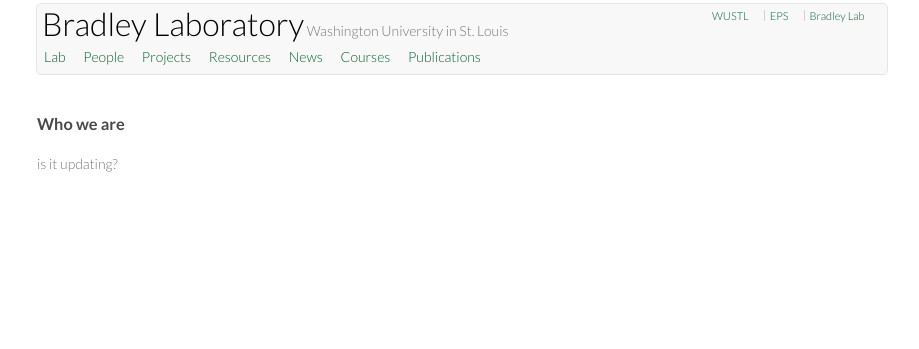
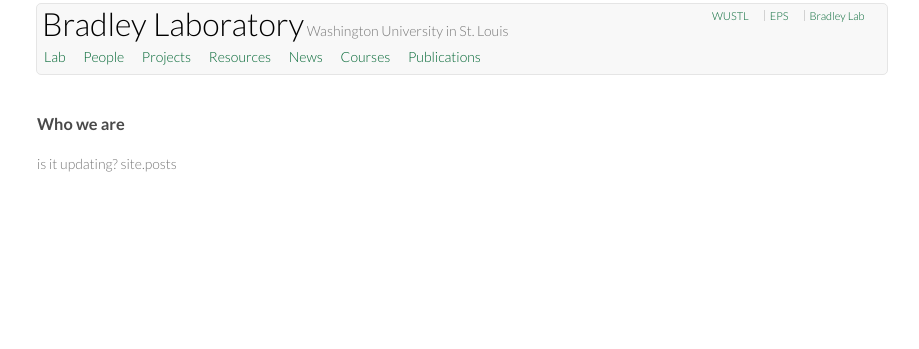
Before and after one commit to bradleylab/bradleylab.github.io, a Jekyll site: the page built from people/index.html, in a window 1280 px wide. Shown: the top 349 px of the page, without its empty margins (178-1097 px from the left). Built offline with Jekyll 4.4.1, drawn with Linux system fonts in a browser that asks for light colours; Markdown is read by kramdown in place of the engine named in the settings.

```diff
--- a/people/index.html
+++ b/people/index.html
@@ -4,7 +4,7 @@
 ---
 
 <section>
-        <h3>Who we are</h3> is it updating?
+        <h3>Who we are</h3> is it updating? site.posts
 
         	<ul>
 	{% for post in site.posts %}
```
